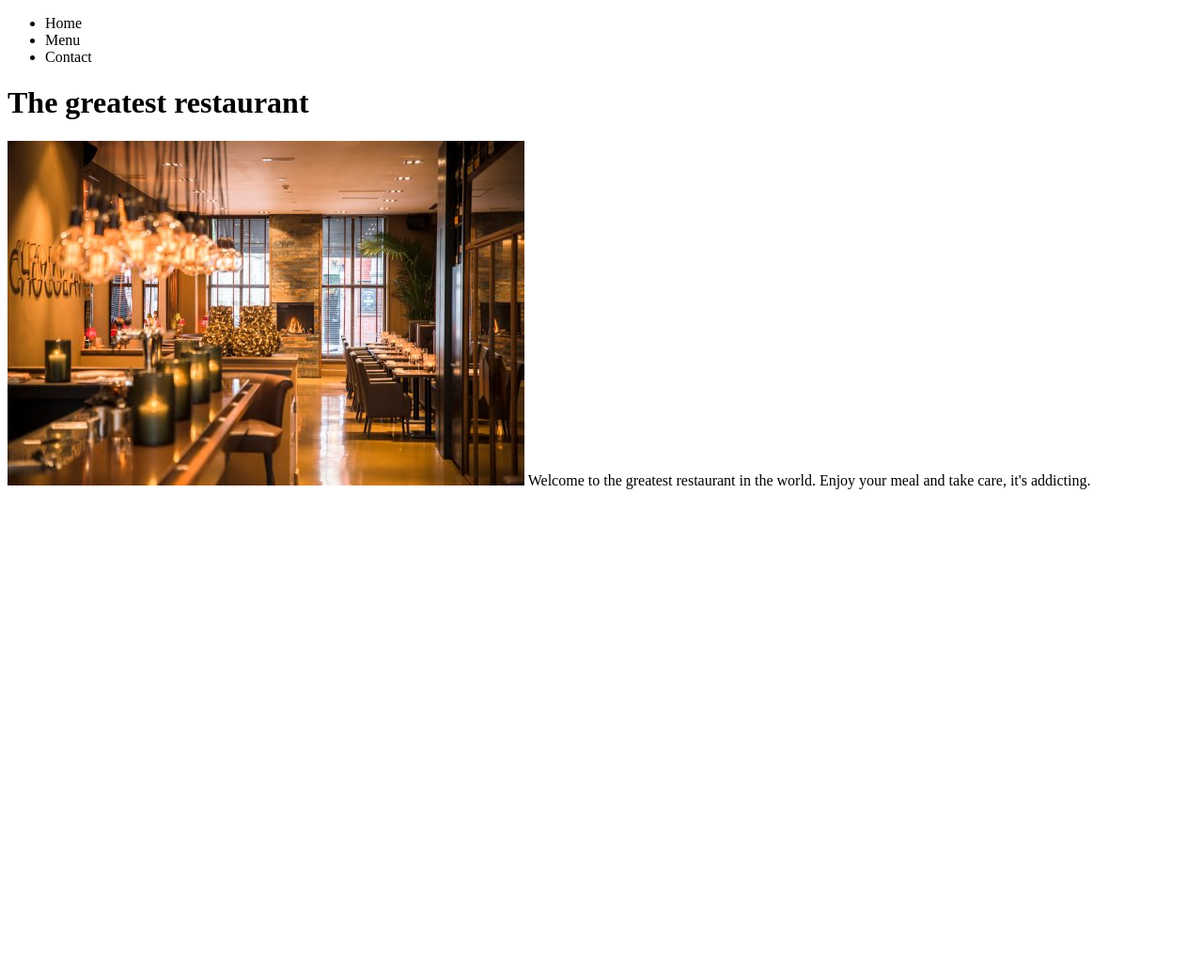
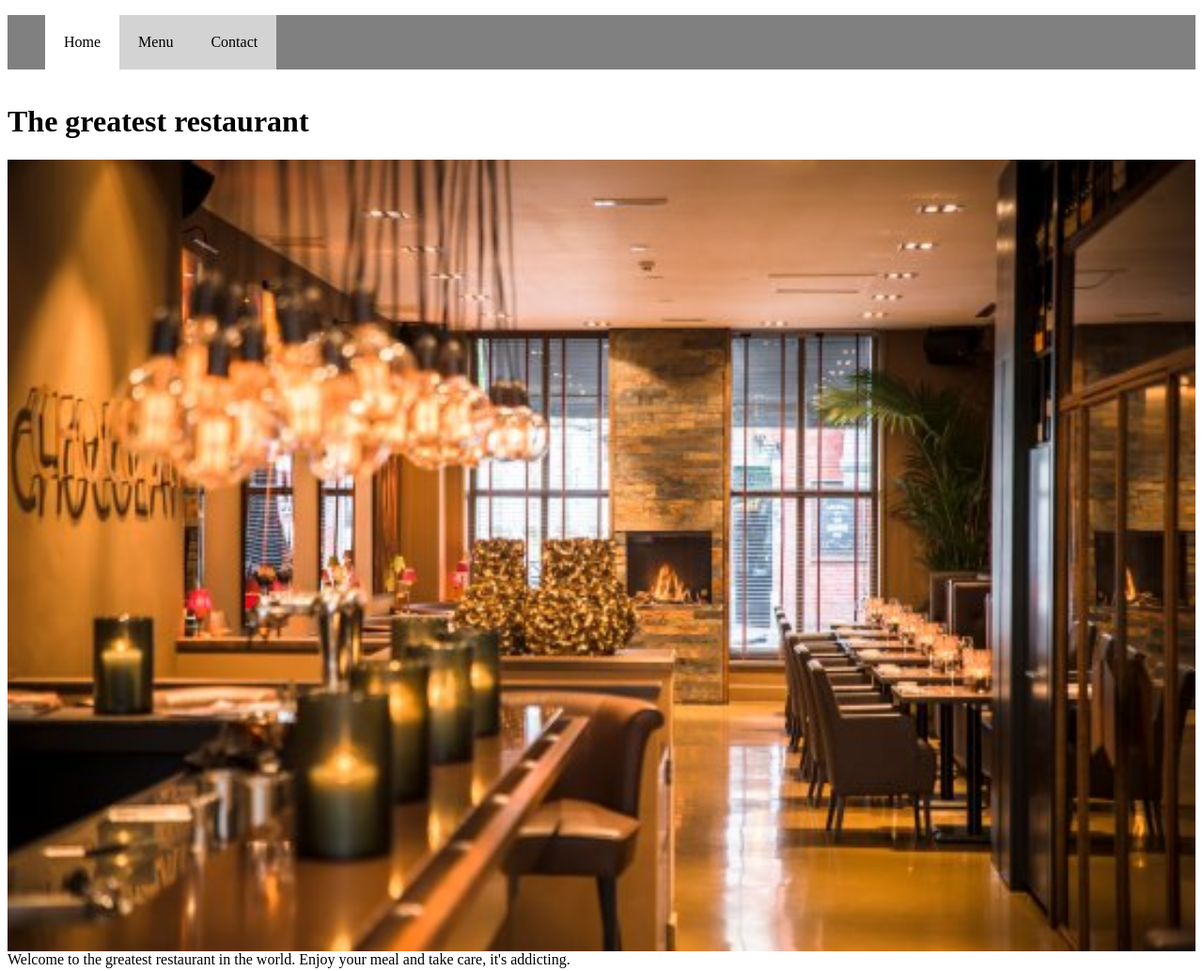
Before and after one commit to kazumaki/restaurant-page, a website built with webpack: page dist/index.html in a window 1280 px wide. Shown: the whole page at 94% size. Before the commit the page ends 800 px from the top, so only its background shows below. Built offline with nearby package versions, Linux system fonts and the light colour scheme.

Commit message:
Add basic styles to the elements; Add dynamic style change when a tab element is selected

```diff
--- a/package.json
+++ b/package.json
@@ -18,6 +18,8 @@
   },
   "homepage": "https://github.com/kazumaki/restaurant-page#readme",
   "devDependencies": {
+    "css-loader": "^3.4.2",
+    "style-loader": "^1.1.3",
     "webpack": "^4.42.1",
     "webpack-cli": "^3.3.11"
   }
--- a/src/index.js
+++ b/src/index.js
@@ -3,16 +3,37 @@
 import menuLoad from './menu-tab.js';
 import contactLoad from './contact-tab.js';
 
+const homeTab = () => {
+  return document.getElementById('home');
+}
+
+const menuTab = () => {
+  return document.getElementById('menu');
+}
+
+const contactTab = () => {
+  return document.getElementById('contact');
+}
+
 const loadHomeContent = () => {
   homeLoad();
+  homeTab().classList.add('selected');
+  menuTab().classList.remove('selected');
+  contactTab().classList.remove('selected');
 }
 
 const loadMenuContent = () => {
   menuLoad();
+  menuTab().classList.add('selected');
+  homeTab().classList.remove('selected');
+  contactTab().classList.remove('selected');
 }
 
 const loadContactContent = () => {
   contactLoad();
+  contactTab().classList.add('selected');
+  menuTab().classList.remove('selected');
+  homeTab().classList.remove('selected');
 }
 
 window.onload = () => {
@@ -23,7 +44,7 @@
     contact: document.getElementById('contact'),
   }
 
-  tabs.home.addEventListener('click', homeLoad, false);
+  tabs.home.addEventListener('click', loadHomeContent, false);
   tabs.menu.addEventListener('click', loadMenuContent, false);
   tabs.contact.addEventListener('click', loadContactContent, false);
   loadHomeContent();
--- a/src/page-load.js
+++ b/src/page-load.js
@@ -1,7 +1,7 @@
 const pageLoad = () => {
   const element = document.getElementById('content');
   element.innerHTML = `<div class='tabs'>
-    <ul>
+    <ul class='tab-list'>
       <li id="home">Home</li>
       <li id="menu">Menu</li>
       <li id="contact">Contact</li>
--- /dev/null
+++ b/src/style.scss
@@ -0,0 +1,23 @@
+.tab-list {
+  list-style-type: none;
+  display: flex;
+  background-color: grey;
+
+  li {
+    background-color: lightgray;
+    padding: 20px;
+  }
+
+  li:hover {
+    background-color: grey;
+  }
+
+  .selected {
+    background-color: white !important;
+  }
+}
+
+#tab-content {
+  display: flex;
+  flex-direction: column;
+}
```
Also changed, not shown: dist/app.bundle.js, dist/index.html, src/style.css (added), 2 other files.
